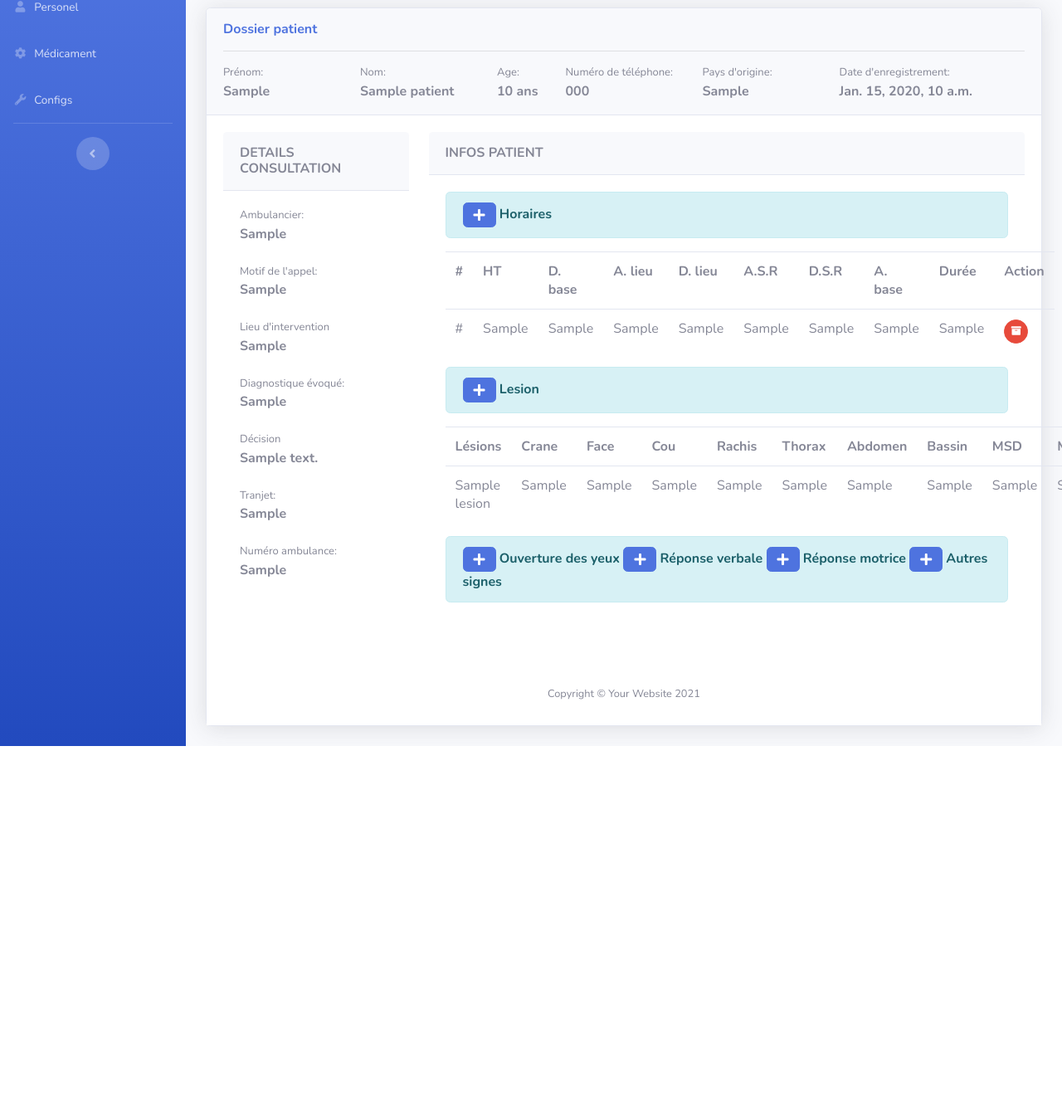
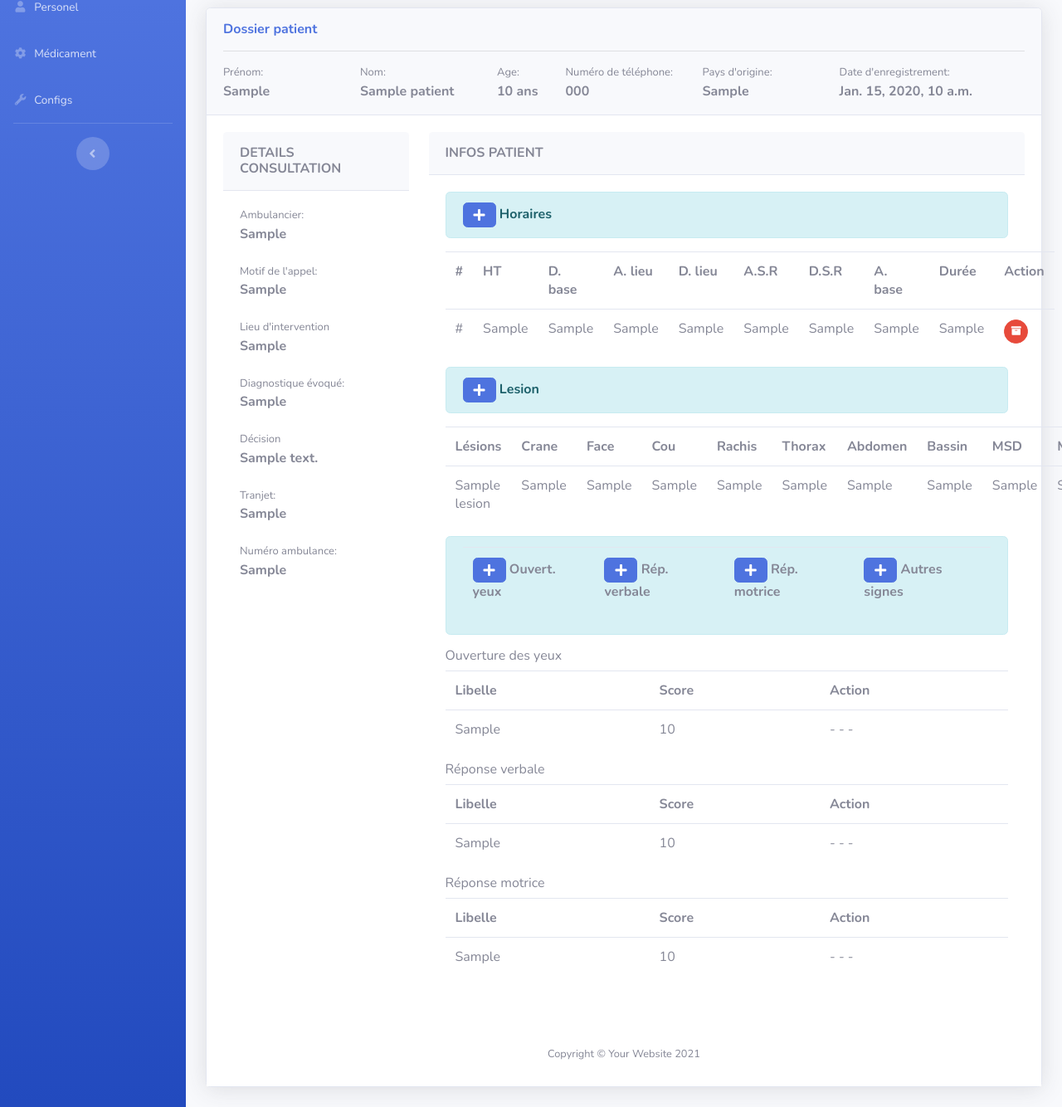
Before and after one commit to moustapha-blsq/sos-med, a Django app: page /dossier_patient/1/ in a window 1280 px wide. Shown: the part 147-1481 px from the top of the page at 83% size. Before the commit the page ends 1046 px from the top, so only its background shows below. Run offline with Django 3.2, Linux system fonts and the light colour scheme; tables that the repository leaves empty hold one stand-in row (values such as "Sample post"); parts of the project's set-up code (start-up, migrations or seed data) failed here and were passed over; some libraries are stand-ins or nearby versions.

Commit message:
commit 20 Avril

```diff
--- a/patient_register/templates/dossier.html
+++ b/patient_register/templates/dossier.html
@@ -172,32 +172,85 @@
   <!--End lesion-->
 
   <!--Lesion-->
+
   <div class="alert alert-info">
+    <table class="table">
+        <tr>
+            <td>
                 <button type="button" class="btn btn-primary" data-toggle="modal" data-target="#ouvertureYeux">
                 <i class="fas fa-plus"></i>
-   </button>
-   <b> Ouverture des yeux </b>
+                </button><b> Ouvert. yeux </b>
+            </td>
+            <td>
                 <button type="button" class="btn btn-primary" data-toggle="modal" data-target="#reponseVerbale">
                     <i class="fas fa-plus"></i>
-   </button>
-   <b> Réponse verbale </b>
+                </button><b> Rép. verbale </b>
+            </td>
+            <td>
                 <button type="button" class="btn btn-primary" data-toggle="modal" data-target="#reponseMotrice">
                     <i class="fas fa-plus"></i>
-   </button>
-   <b> Réponse motrice </b>
+                </button><b> Rép. motrice </b>
+            </td>
+            <td>
                 <button type="button" class="btn btn-primary" data-toggle="modal" data-target="#autreSigne">
                     <i class="fas fa-plus"></i>
                 </button>
                 <b> Autres signes </b>
+            </td>
+        </tr>
+    </table>
 </div>
 
 <table class="table">
+    <legend><h6>Ouverture des yeux</h6></legend>
     <tr>
+        <th>Libelle</th>
+        <th>Score</th>
+        <th>Action</th>
+    </tr>
 
+    {% for ouvert in ouverture_des_yeux %}
+    <tr>
+        <td>{{ouvert.libelle}}</td>
+        <td>{{ouvert.score}}</td>
+        <td> - - -</td>
     </tr>
+    {% endfor %}
+
+</table>
+
+<table class="table">
+    <legend><h6>Réponse verbale</h6></legend>
     <tr>
+        <th>Libelle</th>
+        <th>Score</th>
+        <th>Action</th>
+    </tr>
 
+    {% for rep_verb in reponses_verbale %}
+    <tr>
+        <td>{{rep_verb.libelle}}</td>
+        <td>{{rep_verb.score}}</td>
+        <td> - - -</td>
     </tr>
+    {% endfor %}
+</table>
+
+<table class="table">
+    <legend><h6>Réponse motrice</h6></legend>
+    <tr>
+        <th>Libelle</th>
+        <th>Score</th>
+        <th>Action</th>
+    </tr>
+
+    {% for rep_mot in reponses_mot %}
+    <tr>
+        <td>{{rep_mot.libelle}}</td>
+        <td>{{rep_mot.score}}</td>
+        <td> - - -</td>
+    </tr>
+    {% endfor %}
 </table>
 
   <!--End lesion-->
@@ -264,9 +317,6 @@
                         value="{{patient.id}}">
                 </div>
             </div>
-
-
-
         <div class="modal-footer">
           <button type="button" class="btn btn-secondary" data-dismiss="modal">Fermer</button>
           <input type="submit" class="btn btn-primary" value="Enregister"/>
@@ -298,9 +348,9 @@
                     <div class="form-group col-md-12">
                         <select class="custom-select mr-sm-2"
                          id="inlineFormCustomSelect"
-                         name="nom_lesion">
+                         name="libelle_signe">
                          <option>- - - Sélectionnez - - -</option>
-                         <option value="Spontanee">Spontanée</option>
+                         <option value="Spontanée">Spontanée</option>
                          <option value="Au bruit">Au bruit</option>
                          <option value="A la douleur">A la douleur</option>
                          <option value="Nulle">Nulle</option>
@@ -311,18 +361,118 @@
                 <div class="form-row">
                     <div class="form-group col-md-12">
                         <input type="number" class="custom-select mr-sm-2" id="inlineFormCustomSelect" name="score" min="0"/>
+                        <input type="hidden" name="patient" value="{{patient.id}}"/>
                     </div>
+                </div>
+                <div class="modal-footer">
+                    <button type="button" class="btn btn-secondary" data-dismiss="modal">Fermer</button>
+                    <input type="submit" class="btn btn-primary" value="Enregister"/>
                   </div>
             </form>
         </div>
-        <div class="modal-footer">
-          <button type="button" class="btn btn-secondary" data-dismiss="modal">Fermer</button>
-          <button type="button" class="btn btn-primary">Enregister</button>
-        </div>
+
       </div>
     </div>
   </div>
   <!--End modal ouverture yeux-->
+
+    <!--Modal Réponse motrice -->
+    <div class="modal fade" id="reponseMotrice" tabindex="-1" role="dialog" aria-labelledby="reponseMotrice" aria-hidden="true">
+        <div class="modal-dialog" role="document">
+          <div class="modal-content">
+            <div class="modal-header">
+              <h5 class="modal-title" id="exampleModalLabel">Réponse motrice</h5>
+              <button type="button" class="close" data-dismiss="modal" aria-label="Close">
+                <span aria-hidden="true"></span>
+              </button>
+            </div>
+            <div class="modal-body">
+                <form method="post" action="/save_reponse_motrice">
+                    {% csrf_token %}
+                    <div class="form-row">
+                        <div class="form-group col-md-12">
+                            <select class="custom-select mr-sm-2"
+                             id="inlineFormCustomSelect"
+                             name="libelle_signe">
+                             <option>- - - Sélectionnez - - -</option>
+                             <option value="A la commande">A la commande</option>
+                             <option value="Orientée">Oriantée</option>
+                             <option value="Flexion retrait">Flexion retrait</option>
+                             <option value="Décoration">Décoration</option>
+                             <option value="Décérébration">Décérébration</option>
+                             <option value="Nulle">Nulle</option>
+                            </select>
+
+                        </div>
+                    </div>
+                    <div class="form-row">
+                        <div class="form-group col-md-12">
+                            <input type="number" class="custom-select mr-sm-2" id="inlineFormCustomSelect" name="score" min="0"/>
+                            <input type="hidden" name="patient" value="{{patient.id}}"/>
+                        </div>
+                    </div>
+                    <div class="modal-footer">
+                        <button type="button" class="btn btn-secondary" data-dismiss="modal">Fermer</button>
+                        <input type="submit" class="btn btn-primary" value="Enregister"/>
+                      </div>
+                </form>
+            </div>
+
+          </div>
+        </div>
+      </div>
+      <!--End Réponse motrice-->
+
+
+  <!--Modal reponse verbale-->
+
+
+  <div class="modal fade" id="reponseVerbale" tabindex="-1" role="dialog" aria-labelledby="reponseVerbale" aria-hidden="true">
+    <div class="modal-dialog" role="document">
+      <div class="modal-content">
+        <div class="modal-header">
+          <h5 class="modal-title" id="exampleModalLabel">Réponse verbale</h5>
+          <button type="button" class="close" data-dismiss="modal" aria-label="Close">
+            <span aria-hidden="true"></span>
+          </button>
+        </div>
+        <div class="modal-body">
+            <form method="post" action="/save_reponse_verbale">
+                {% csrf_token %}
+                <div class="form-row">
+                    <div class="form-group col-md-12">
+                        <select class="custom-select mr-sm-2"
+                         id="inlineFormCustomSelect"
+                         name="libelle_signe">
+                         <option>- - - Sélectionnez - - -</option>
+                         <option value="Orienté">Orienté</option>
+                         <option value="Confuse">Confuse</option>
+                         <option value="Inappropriée">Inappropriée</option>
+                         <option value="Incompréhensible">Incompréhensible</option>
+                         <option value="Nulle">Nulle</option>
+                        </select>
+
+                    </div>
+                </div>
+                <div class="form-row">
+                    <div class="form-group col-md-12">
+                        <input type="number" class="custom-select mr-sm-2" id="inlineFormCustomSelect" name="score" min="0"/>
+                        <input type="hidden" name="patient" value="{{patient.id}}"/>
+                    </div>
+                </div>
+                <div class="modal-footer">
+                    <button type="button" class="btn btn-secondary" data-dismiss="modal">Fermer</button>
+                    <input type="submit" class="btn btn-primary" value="Enregister"/>
+                  </div>
+            </form>
+        </div>
+
+      </div>
+    </div>
+  </div>
+  <!--End modal reponse verbale-->
+
+
     <!-- Modal lesion-->
     <div class="modal fade" id="exampleModal2" tabindex="-1" role="dialog" aria-labelledby="exampleModalLabel" aria-hidden="true">
         <div class="modal-dialog" role="document">
--- a/patient_register/templates/main.html
+++ b/patient_register/templates/main.html
@@ -23,7 +23,6 @@
     <!-- Custom styles for this template-->
     <link href="{%static 'css/sb-admin-2.min.css' %}" rel="stylesheet">
     <link href="{%static 'vendor/datatables/dataTables.bootstrap4.min.css' %}" rel="stylesheet">
-
 
 </head>
 
--- a/patient_register/views.py
+++ b/patient_register/views.py
@@ -47,7 +47,12 @@ def dossier_patient(request, id):
     patient = Patient.objects.get(pk=id)
     horaire_data = Horaires.objects.filter(patient=id)
     lesion = lesions.objects.filter(patient=id)
-    context = {'patient': patient, 'horaires': horaire_data, 'list_lesion': lesion}
+    ouverture_yeux = Ouverture_des_yeux.objects.filter(patient=id)
+    rep_verbale = Reponses_verbale.objects.filter(patient=id)
+    horaire_data = Horaires.objects.filter(patient=id)
+    rep_motrice = Reponses_motrice.objects.filter(patient=id)
+    context = {'patient': patient, 'horaires' : horaire_data, 'list_lesion': lesion,
+               'ouverture_des_yeux': ouverture_yeux, 'reponses_verbale': rep_verbale, 'reponses_mot': rep_motrice}
     return render(request, 'dossier.html', context)
 
 def save_horaire(request):
@@ -72,10 +77,14 @@ def save_horaire(request):
             duree = duree,
             patient = my_patient
         )
-        lesion = lesions.objects.filter(patient=request.POST['patient'])
-        horaire_data = Horaires.objects.filter(patient=request.POST['patient'])
-        context = {'patient': my_patient, 'horaires' : horaire_data, 'list_lesion': lesion}
-        return render(request, 'dossier.html', context)
+    ouverture_yeux = Ouverture_des_yeux.objects.filter(patient=request.POST['patient'])
+    rep_verbale = Reponses_verbale.objects.filter(patient=request.POST['patient'])
+    lesion = lesions.objects.filter(patient=request.POST['patient'])
+    horaire_data = Horaires.objects.filter(patient=request.POST['patient'])
+    rep_motrice = Reponses_motrice.objects.filter(patient=request.POST['patient'])
+    context = {'patient': my_patient, 'horaires' : horaire_data, 'list_lesion': lesion,
+               'ouverture_des_yeux': ouverture_yeux, 'reponses_verbale': rep_verbale, 'reponses_mot': rep_motrice}
+    return render(request, 'dossier.html', context)
 
 def save_lesion(request):
     if request.method == 'POST':
@@ -112,10 +121,62 @@ def save_lesion(request):
             autre         = autre,
             patient       = my_patient
         )
-        lesion = lesions.objects.filter(patient=request.POST['patient'])
-        horaire_data = Horaires.objects.filter(patient=request.POST['patient'])
-        context = {'patient': my_patient, 'horaires' : horaire_data, 'list_lesion': lesion}
-        return render(request, 'dossier.html', context)
+    ouverture_yeux = Ouverture_des_yeux.objects.filter(patient=request.POST['patient'])
+    rep_verbale = Reponses_verbale.objects.filter(patient=request.POST['patient'])
+    lesion = lesions.objects.filter(patient=request.POST['patient'])
+    horaire_data = Horaires.objects.filter(patient=request.POST['patient'])
+    rep_motrice = Reponses_motrice.objects.filter(patient=request.POST['patient'])
+    context = {'patient': my_patient, 'horaires' : horaire_data, 'list_lesion': lesion,
+               'ouverture_des_yeux': ouverture_yeux, 'reponses_verbale': rep_verbale, 'reponses_mot': rep_motrice}
+    return render(request, 'dossier.html', context)
 
 def save_ouverture_yeux(request):
-    pass
+    if request.method == 'POST':
+        my_patient = Patient.objects.get(pk=request.POST['patient'])
+        Ouverture_des_yeux.objects.create(
+            libelle         = request.POST['libelle_signe'],
+            score           = int(request.POST['score']),
+            patient         = my_patient
+        )
+    ouverture_yeux = Ouverture_des_yeux.objects.filter(patient=request.POST['patient'])
+    rep_verbale = Reponses_verbale.objects.filter(patient=request.POST['patient'])
+    lesion = lesions.objects.filter(patient=request.POST['patient'])
+    horaire_data = Horaires.objects.filter(patient=request.POST['patient'])
+    rep_motrice = Reponses_motrice.objects.filter(patient=request.POST['patient'])
+    context = {'patient': my_patient, 'horaires' : horaire_data, 'list_lesion': lesion,
+               'ouverture_des_yeux': ouverture_yeux, 'reponses_verbale': rep_verbale, 'reponses_mot': rep_motrice}
+    return render(request, 'dossier.html', context)
+
+def  save_reponse_verbale(request):
+    if request.method == 'POST':
+        my_patient = Patient.objects.get(pk=request.POST['patient'])
+        Reponses_verbale.objects.create(
+            libelle         = request.POST['libelle_signe'],
+            score           = int(request.POST['score']),
+            patient         = my_patient
+        )
+    ouverture_yeux = Ouverture_des_yeux.objects.filter(patient=request.POST['patient'])
+    rep_verbale = Reponses_verbale.objects.filter(patient=request.POST['patient'])
+    lesion = lesions.objects.filter(patient=request.POST['patient'])
+    horaire_data = Horaires.objects.filter(patient=request.POST['patient'])
+    rep_motrice = Reponses_motrice.objects.filter(patient=request.POST['patient'])
+    context = {'patient': my_patient, 'horaires' : horaire_data, 'list_lesion': lesion,
+               'ouverture_des_yeux': ouverture_yeux, 'reponses_verbale': rep_verbale, 'reponses_mot': rep_motrice}
+    return render(request, 'dossier.html', context)
+
+def save_reponse_motrice(request):
+    if request.method == 'POST':
+        my_patient = Patient.objects.get(pk=request.POST['patient'])
+        Reponses_motrice.objects.create(
+            libelle         = request.POST['libelle_signe'],
+            score           = int(request.POST['score']),
+            patient         = my_patient
+        )
+    ouverture_yeux = Ouverture_des_yeux.objects.filter(patient=request.POST['patient'])
+    rep_verbale = Reponses_verbale.objects.filter(patient=request.POST['patient'])
+    lesion = lesions.objects.filter(patient=request.POST['patient'])
+    horaire_data = Horaires.objects.filter(patient=request.POST['patient'])
+    rep_motrice = Reponses_motrice.objects.filter(patient=request.POST['patient'])
+    context = {'patient': my_patient, 'horaires' : horaire_data, 'list_lesion': lesion,
+               'ouverture_des_yeux': ouverture_yeux, 'reponses_verbale': rep_verbale, 'reponses_mot': rep_motrice}
+    return render(request, 'dossier.html', context)
--- a/sostransport/urls.py
+++ b/sostransport/urls.py
@@ -25,5 +25,7 @@ urlpatterns = [
     path('dossier_patient/<id>/', dossier_patient),
     path('save_horaire', save_horaire),
     path('save_lesion', save_lesion),
-    path('save_ouverture_yeux', save_ouverture_yeux)
+    path('save_ouverture_yeux', save_ouverture_yeux),
+    path('save_reponse_verbale', save_reponse_verbale),
+    path('save_reponse_motrice', save_reponse_motrice)
 ]
```
Also changed, not shown: patient_register/models.py (+6 -6 lines), patient_register/migrations/0009_auto_20240420_0121.py (added), patient_register/migrations/0010_ouverture_des_yeux_score.py (added), patient_register/migrations/0011_reponses_motrice_score.py (added), patient_register/migrations/0012_reponses_verbale_score.py (added), patient_register/static/css/sb-admin-2.css. Lines whose indentation alone changed are shown as unchanged.
